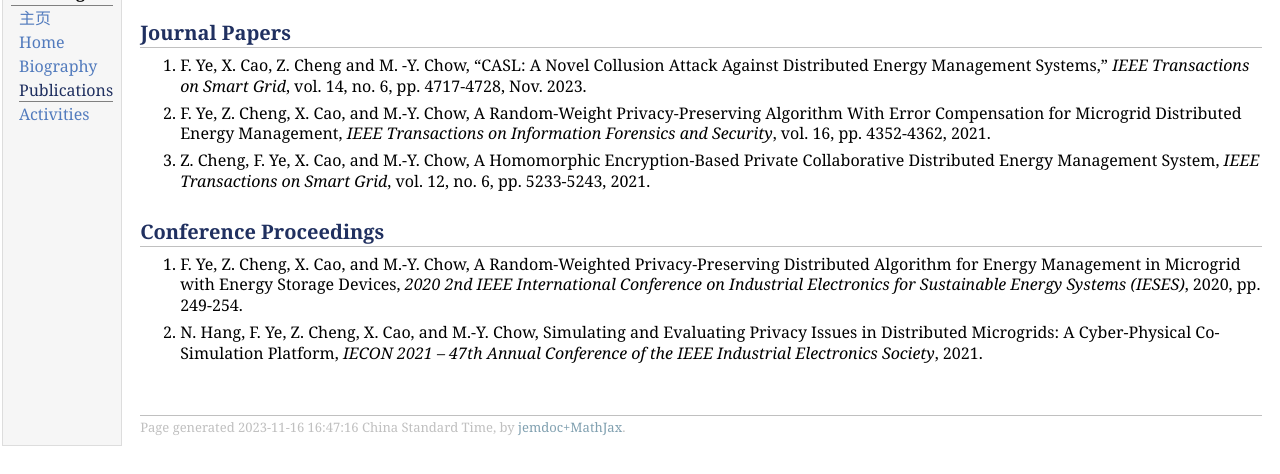
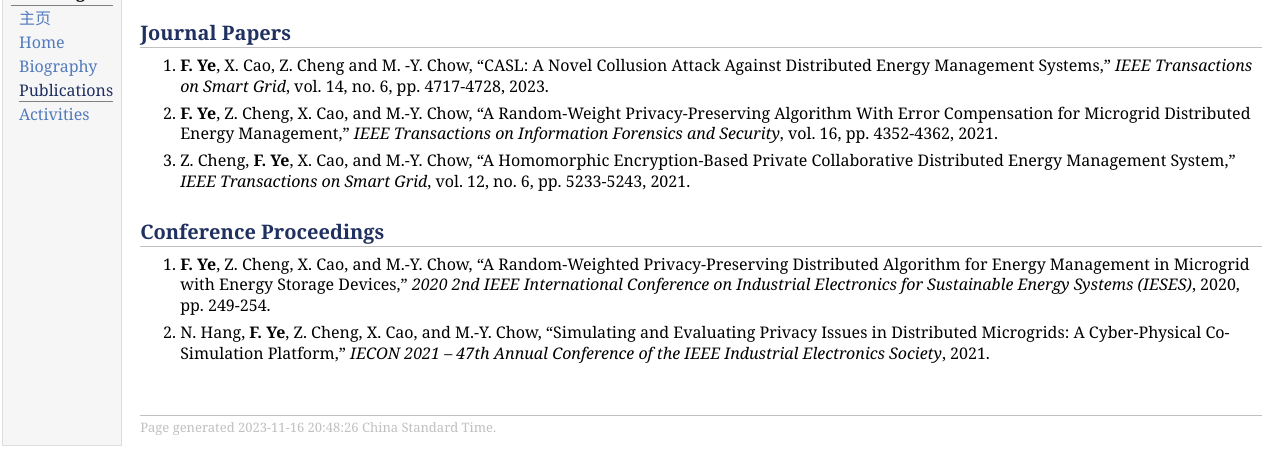
Before and after one commit to yefengleaf97/yef, a plain HTML site: page publications.html in a window 1280 px wide. Shown: the part 48-522 px from the top of the page. Drawn offline with nearby package versions, Linux system fonts and the light colour scheme; some packages are replaced by stand-ins of ours.

Commit message:
Add files via upload

```diff
--- a/publications.html
+++ b/publications.html
@@ -47,28 +47,28 @@ _gaq.push(['_trackPageview']);
 </div>
 <h2>Journal Papers</h2>
 <ol>
-<li><p>F. Ye, X. Cao, Z. Cheng and M. -Y. Chow, &ldquo;CASL: A Novel Collusion Attack Against Distributed Energy Management Systems,&rdquo; <i>IEEE Transactions on Smart Grid</i>, vol. 14, no. 6, pp. 4717-4728, Nov. 2023.
+<li><p><b>F. Ye</b>, X. Cao, Z. Cheng and M. -Y. Chow, &ldquo;CASL: A Novel Collusion Attack Against Distributed Energy Management Systems,&rdquo; <i>IEEE Transactions on Smart Grid</i>, vol. 14, no. 6, pp. 4717-4728, 2023.
 </p>
 </li>
-<li><p>F. Ye, Z. Cheng, X. Cao, and M.-Y. Chow, A Random-Weight Privacy-Preserving Algorithm With Error Compensation for Microgrid Distributed Energy Management, <i>IEEE Transactions on Information Forensics and Security</i>, vol. 16, pp. 4352-4362, 2021.
+<li><p><b>F. Ye</b>, Z. Cheng, X. Cao, and M.-Y. Chow, &ldquo;A Random-Weight Privacy-Preserving Algorithm With Error Compensation for Microgrid Distributed Energy Management,&rdquo; <i>IEEE Transactions on Information Forensics and Security</i>, vol. 16, pp. 4352-4362, 2021.
 </p>
 </li>
-<li><p>Z. Cheng, F. Ye, X. Cao, and M.-Y. Chow, A Homomorphic Encryption-Based Private Collaborative Distributed Energy Management System, <i>IEEE Transactions on Smart Grid</i>, vol. 12, no. 6, pp. 5233-5243, 2021.
+<li><p>Z. Cheng, <b>F. Ye</b>, X. Cao, and M.-Y. Chow, &ldquo;A Homomorphic Encryption-Based Private Collaborative Distributed Energy Management System,&rdquo; <i>IEEE Transactions on Smart Grid</i>, vol. 12, no. 6, pp. 5233-5243, 2021.
 </p>
 </li>
 </ol>
 <h2>Conference Proceedings</h2>
 <ol>
-<li><p>F. Ye, Z. Cheng, X. Cao, and M.-Y. Chow, A Random-Weighted Privacy-Preserving Distributed Algorithm for Energy Management in Microgrid with Energy Storage Devices, <i>2020 2nd IEEE International Conference on Industrial Electronics for Sustainable Energy Systems (IESES)</i>, 2020, pp. 249-254.
+<li><p><b>F. Ye</b>, Z. Cheng, X. Cao, and M.-Y. Chow, &ldquo;A Random-Weighted Privacy-Preserving Distributed Algorithm for Energy Management in Microgrid with Energy Storage Devices,&rdquo; <i>2020 2nd IEEE International Conference on Industrial Electronics for Sustainable Energy Systems (IESES)</i>, 2020, pp. 249-254.
 </p>
 </li>
-<li><p>N. Hang, F. Ye, Z. Cheng, X. Cao, and M.-Y. Chow, Simulating and Evaluating Privacy Issues in Distributed Microgrids: A Cyber-Physical Co-Simulation Platform, <i>IECON 2021 – 47th Annual Conference of the IEEE Industrial Electronics Society</i>, 2021.
+<li><p>N. Hang, <b>F. Ye</b>, Z. Cheng, X. Cao, and M.-Y. Chow, &ldquo;Simulating and Evaluating Privacy Issues in Distributed Microgrids: A Cyber-Physical Co-Simulation Platform,&rdquo; <i>IECON 2021 – 47th Annual Conference of the IEEE Industrial Electronics Society</i>, 2021.
 </p>
 </li>
 </ol>
 <div id="footer">
 <div id="footer-text">
-Page generated 2023-11-16 16:47:16 China Standard Time, by <a href="https://github.com/wsshin/jemdoc_mathjax" target="blank">jemdoc+MathJax</a>.
+Page generated 2023-11-16 20:48:26 China Standard Time</a>.
 </div>
 </div>
 </td>
```
Also changed, not shown: activity.html (+1 -1 lines), biography.html (+3 -3 lines), index.html (+1 -1 lines), indexeng.html (+3 -2 lines).
